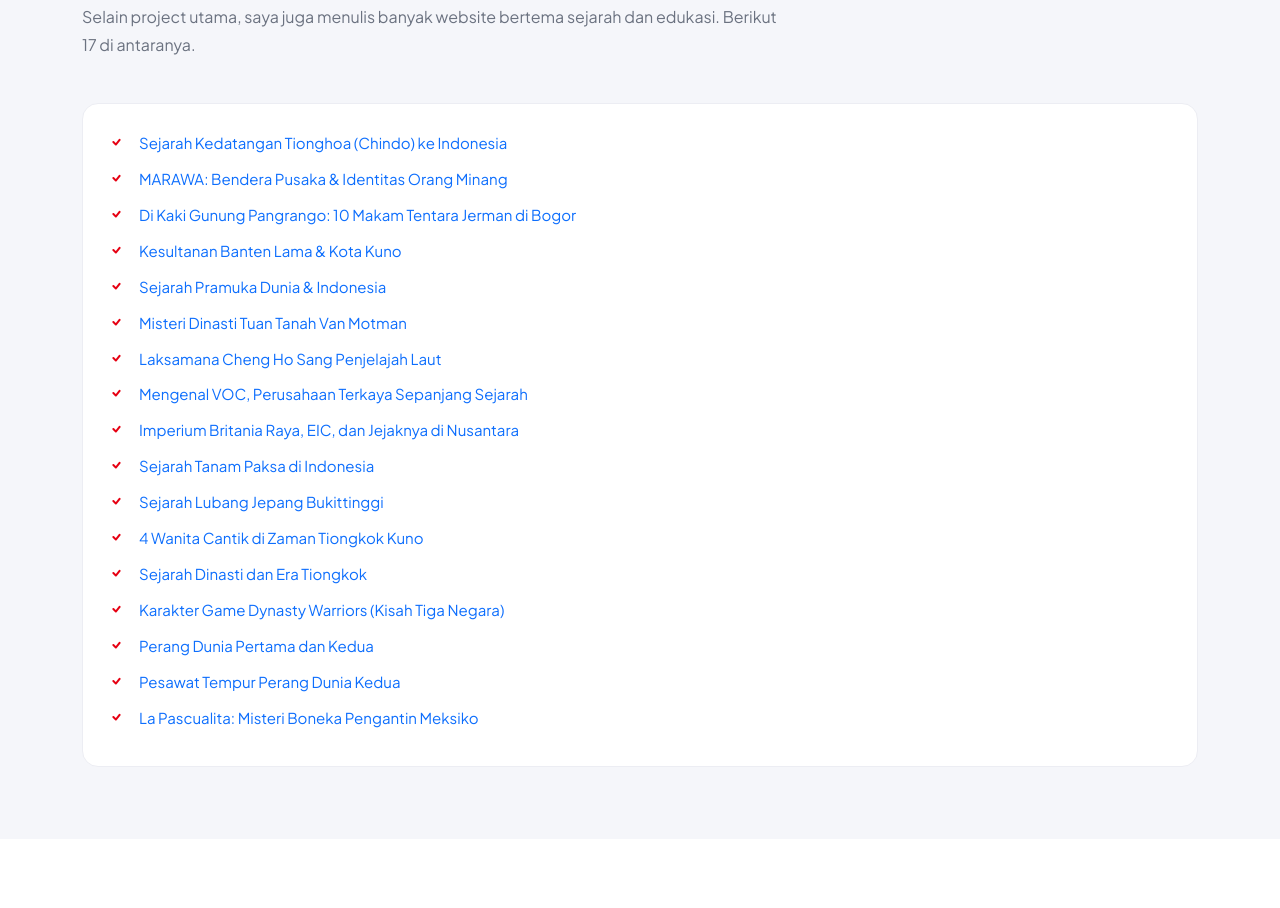
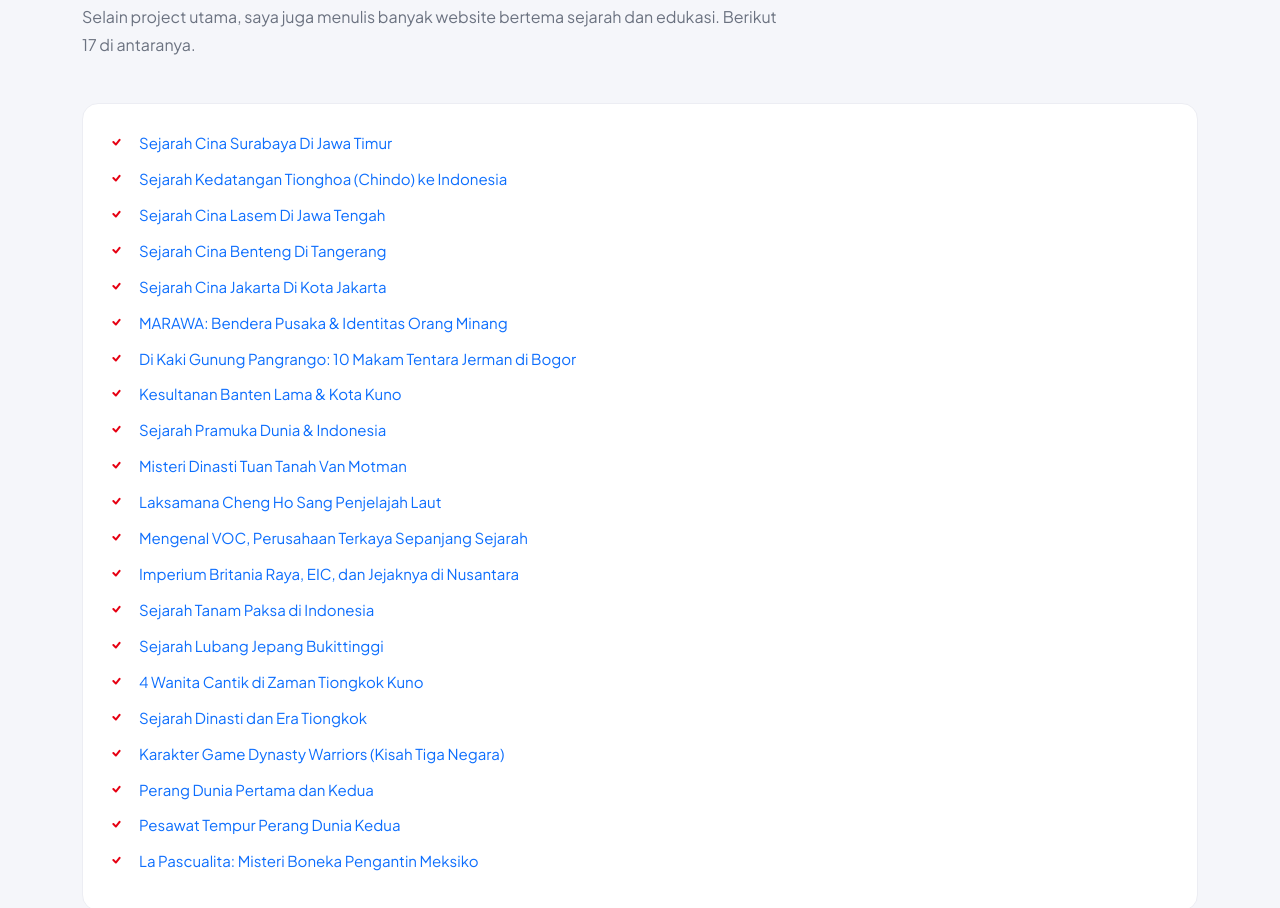
Before and after one commit to habibmuzakkipiliang/website_portofolio_jkt48_versi_lengkap, a plain HTML site: page project.html in a window 1280 px wide. Shown: the part 2531-3439 px from the top of the page. Drawn offline with nearby package versions, Linux system fonts and the light colour scheme.

Commit message:
Update project.html

```diff
--- a/project.html
+++ b/project.html
@@ -314,7 +314,11 @@
 
       <div class="kartu">
         <ul class="daftar-centang">
+          <li><a href="https://sejarah-cina-surabaya-dan-perkembangan-nya.vercel.app/" target="_blank" rel="noopener">Sejarah Cina Surabaya Di Jawa Timur</a></li>
           <li><a href="https://sejarah-kedatangan-cina-ke-indonesia.netlify.app/" target="_blank" rel="noopener">Sejarah Kedatangan Tionghoa (Chindo) ke Indonesia</a></li>
+          <li><a href="https://sejarah-cina-lasem-jawa-tengah.vercel.app/" target="_blank" rel="noopener">Sejarah Cina Lasem Di Jawa Tengah</a></li>
+          <li><a href="https://sejarah-cina-benteng-tangerang.vercel.app/" target="_blank" rel="noopener">Sejarah Cina Benteng Di Tangerang</a></li>
+          <li><a href="https://sejarah-cina-jakarta-indonesia.vercel.app/" target="_blank" rel="noopener">Sejarah Cina Jakarta Di Kota Jakarta</a></li>
           <li><a href="https://sejarah-bendera-marawa-minangkabau.netlify.app/" target="_blank" rel="noopener">MARAWA: Bendera Pusaka &amp; Identitas Orang Minang</a></li>
           <li><a href="https://sejarah-makam-jerman-bogor-jawa-barat.netlify.app/" target="_blank" rel="noopener">Di Kaki Gunung Pangrango: 10 Makam Tentara Jerman di Bogor</a></li>
           <li><a href="https://sejarah-banten-lama-cina-tionghoa.netlify.app/" target="_blank" rel="noopener">Kesultanan Banten Lama &amp; Kota Kuno</a></li>
```
